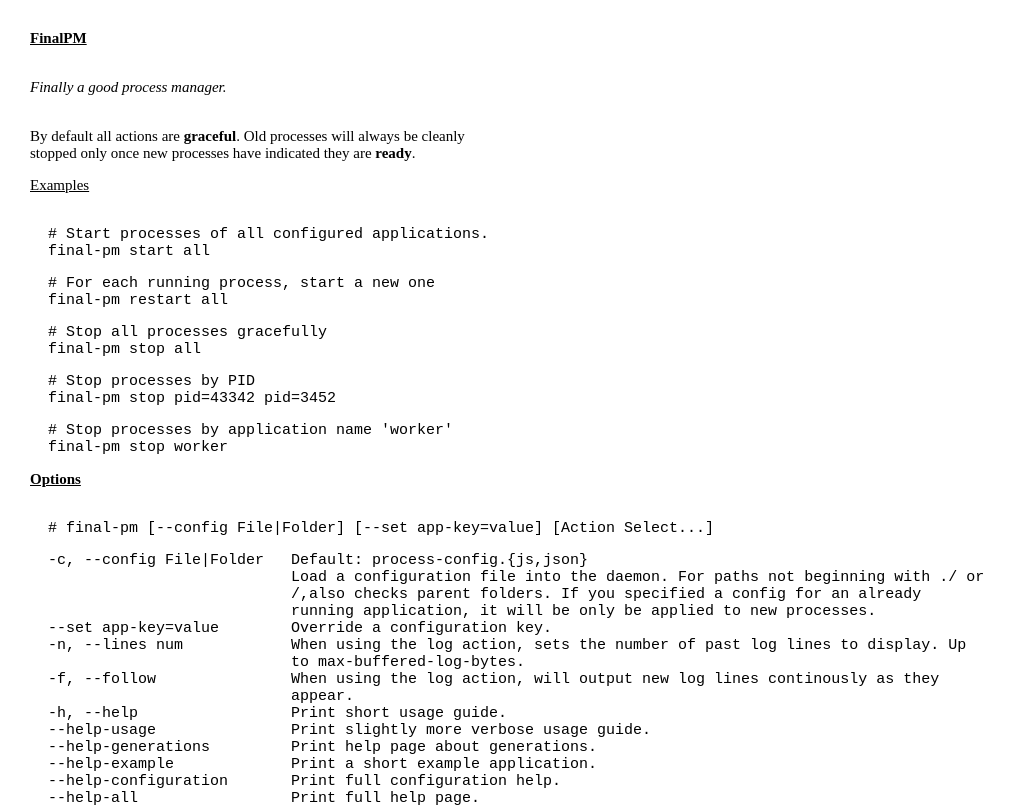
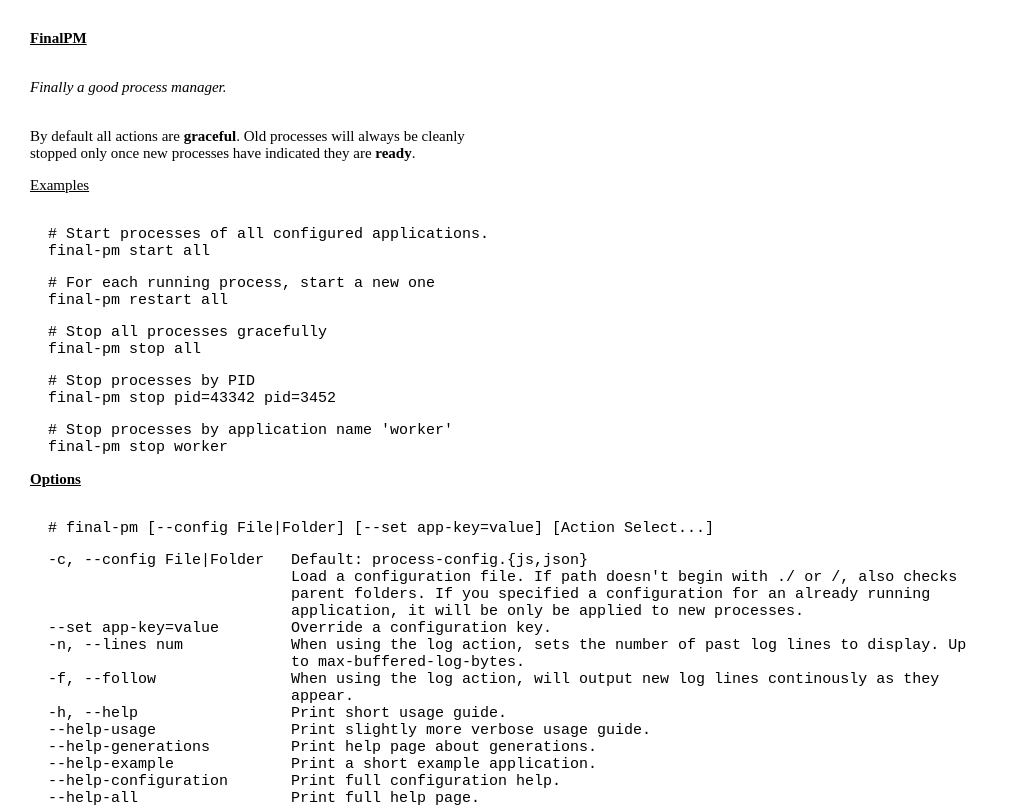
Before and after one commit to laino/final-pm, a website: page doc/README.html in a window 1280 px wide. Shown: the top 811 px of the page, without its empty margins (0-1016 px from the left). Drawn offline with Linux system fonts and the light colour scheme.

Commit message:
rebuild docs

```diff
--- a/doc/README.html
+++ b/doc/README.html
@@ -56,9 +56,9 @@
 
 <p>
 <pre>  -c, --config File|Folder   Default: process-config.{js,json}
-                             Load a configuration file into the daemon. For paths not beginning with ./ or
-                             /,also checks parent folders. If you specified a config for an already
-                             running application, it will be only be applied to new processes.
+                             Load a configuration file. If path doesn't begin with ./ or /, also checks
+                             parent folders. If you specified a configuration for an already running
+                             application, it will be only be applied to new processes.
   --set app-key=value        Override a configuration key.
   -n, --lines num            When using the log action, sets the number of past log lines to display. Up
                              to max-buffered-log-bytes.
```
Also changed, not shown: doc/README.md.
